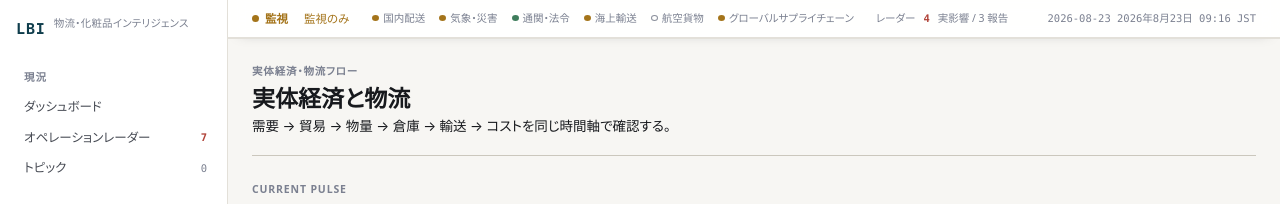
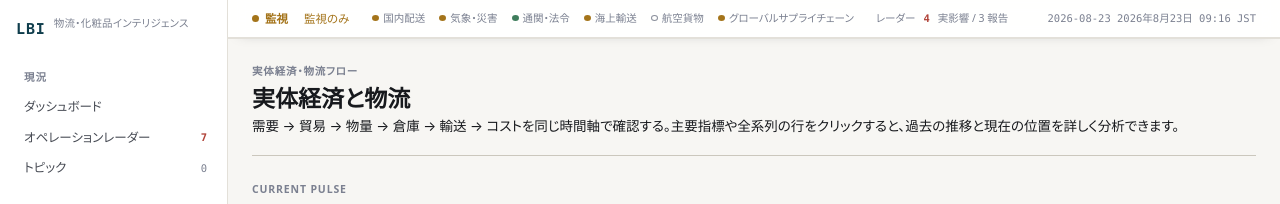
Before and after one commit to fenderian075-cpu/logistics-beauty-intelligence, a website with bundled scripts: page economic-flow.html in a window 1280 px wide. Shown: the top 204 px of the page. Built offline with nearby package versions, Linux system fonts and the light colour scheme.

Commit message:
ui: explain long-term Economic Flow drilldowns

```diff
--- a/economic-flow.html
+++ b/economic-flow.html
@@ -3,7 +3,7 @@
 <head>
 <meta charset="utf-8"><meta name="viewport" content="width=device-width,initial-scale=1">
 <title>実体経済と物流 | LBI</title>
-<meta name="description" content="需要・貿易・港湾・倉庫・トラック・航空・物流コストを接続して見る実体物流ページ。">
+<meta name="description" content="需要・貿易・港湾・倉庫・トラック・航空・物流コストを接続し、各指標の長期推移まで分析する実体物流ページ。">
 <meta name="color-scheme" content="light dark">
 <link rel="stylesheet" href="assets/css/tokens.css"><link rel="stylesheet" href="assets/css/base.css"><link rel="stylesheet" href="assets/css/layout.css"><link rel="stylesheet" href="assets/css/components.css"><link rel="stylesheet" href="assets/css/pages.css">
 <script>try{var d=document.documentElement,t=localStorage.getItem("lbi:theme"),n=localStorage.getItem("lbi:density");if(t==="dark"||t==="light")d.setAttribute("data-theme",t);if(n==="compact")d.setAttribute("data-density","compact");}catch(e){}</script>
@@ -19,7 +19,7 @@
 <div class="shell-tools"><button type="button" class="tool-btn" id="tool-theme" aria-pressed="false">自動</button><button type="button" class="tool-btn" id="tool-density" aria-pressed="false">標準</button><button type="button" class="tool-btn" id="tool-help">?</button></div>
 </nav><div class="app-frame"><div class="app-ribbon" id="app-ribbon" aria-label="現在のステータス" role="status"></div>
 <main class="app-main" id="main"><div class="wrap">
-<header class="page-head"><p class="eyebrow">実体経済・物流フロー</p><h1>実体経済と物流</h1><p>需要 → 貿易 → 物量 → 倉庫 → 輸送 → コストを同じ時間軸で確認する。</p></header>
+<header class="page-head"><p class="eyebrow">実体経済・物流フロー</p><h1>実体経済と物流</h1><p>需要 → 貿易 → 物量 → 倉庫 → 輸送 → コストを同じ時間軸で確認する。主要指標や全系列の行をクリックすると、過去の推移と現在の位置を詳しく分析できます。</p></header>
 <section class="section section--span" aria-labelledby="flow-kpi-title"><div class="section__head"><div><p class="eyebrow">CURRENT PULSE</p><h2 class="section__title" id="flow-kpi-title">主要指標</h2></div></div><div id="flow-kpi"></div></section>
 <section class="section section--span"><div class="section__head"><h2 class="section__title">現在のスナップショット</h2></div><div class="economy-grid" id="flow-overview"></div></section>
 <section class="section section--span"><div class="section__head"><h2 class="section__title">需要から物流コストまでの連鎖</h2></div><div class="transmission-chain" id="flow-chain"></div><p class="regime-note">単一指標では判断しません。需要、貿易、実物流、在庫、コスト、企業動向をつないで評価します。</p></section>
```
